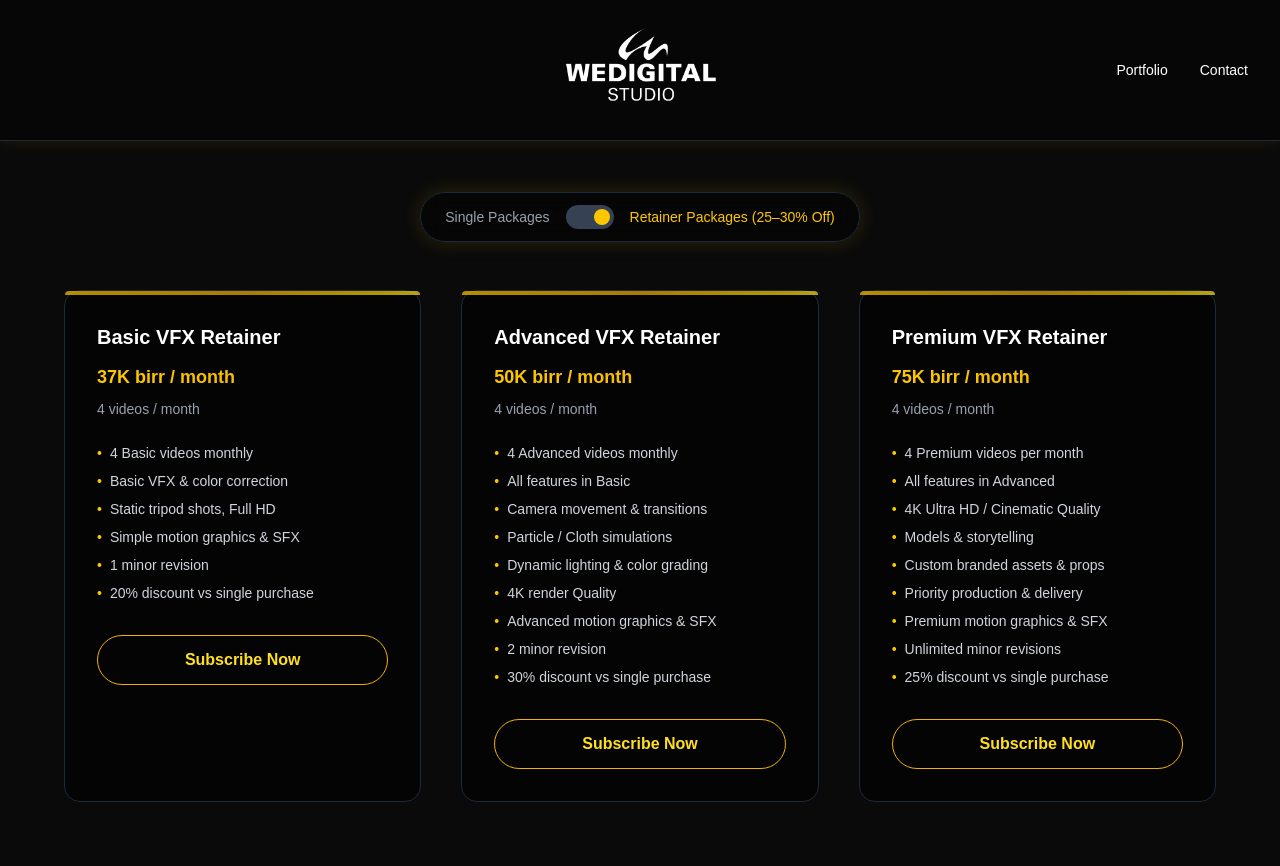
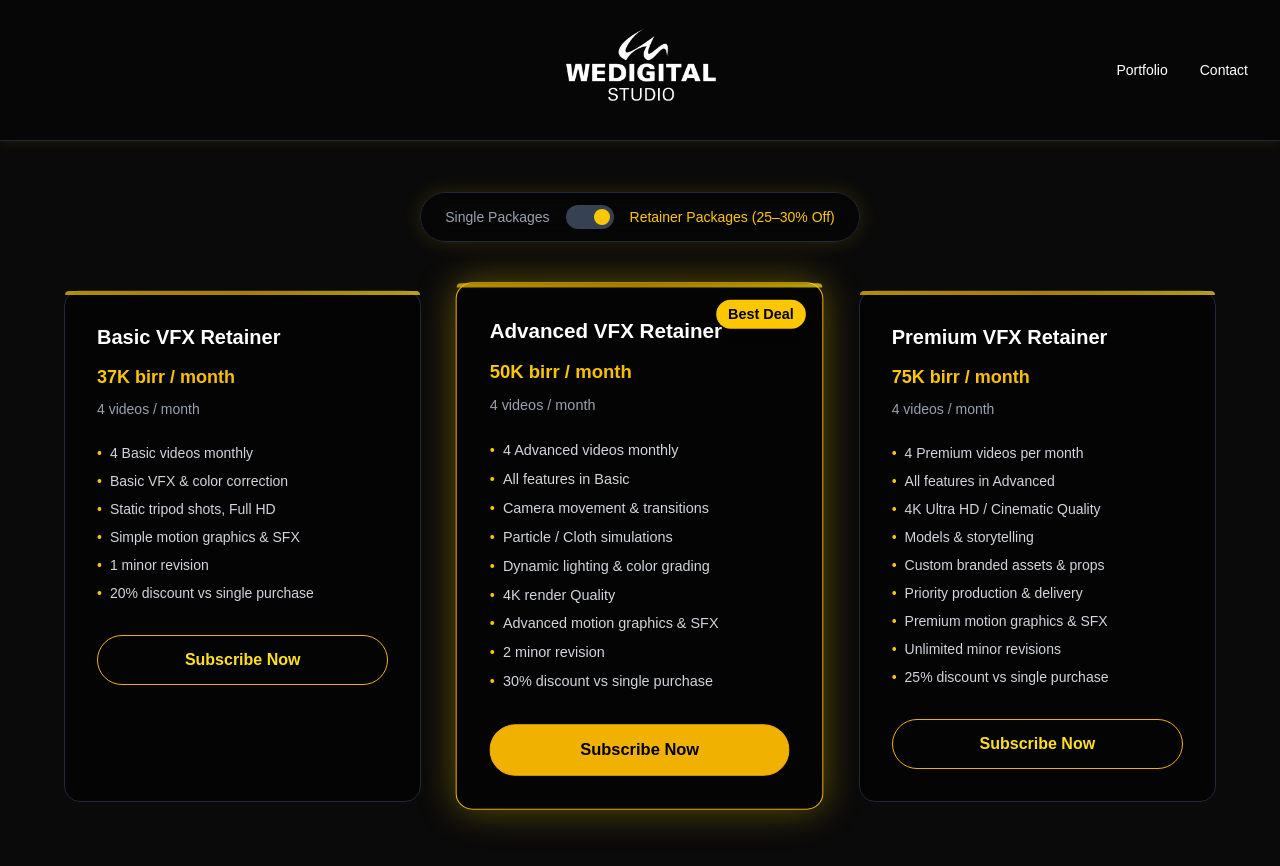
Before and after one commit to AbelaXV/Wedigital-Studio, a Next.js app: page / in a window 1280 px wide. Both pictures are taken after a click on the element 589 px from the left and 217 px from the top of the page. Built offline with nearby package versions, Linux system fonts and the light colour scheme.

Commit message:
Update page.tsx

```diff
--- a/src/app/page.tsx
+++ b/src/app/page.tsx
@@ -17,7 +17,6 @@ export default function Home() {
         "Simple motion graphics",
         "Basic sound design",
         "1 minor revision",
-
       ],
       link: "https://docs.google.com/forms/d/e/1FAIpQLSdNjF__Avi9aIOXhXTBl68pTkMkjguCfC1Ps4Ki6vFLcnGe6Q/viewform?usp=pp_url&entry.1600566181=Basic+VFX+Single",
     },
@@ -32,7 +31,6 @@ export default function Home() {
         "Dynamic lighting & color grading",
         "4K Render Available",
         "2 minor revision",
-
       ],
       link: "https://docs.google.com/forms/d/e/1FAIpQLSdNjF__Avi9aIOXhXTBl68pTkMkjguCfC1Ps4Ki6vFLcnGe6Q/viewform?usp=pp_url&entry.1600566181=Advanced+VFX+Single",
     },
@@ -47,7 +45,6 @@ export default function Home() {
         "Optional branded props",
         "Priority production & delivery",
         "Unlimited minor revisions",
-
       ],
       link: "https://docs.google.com/forms/d/e/1FAIpQLSdNjF__Avi9aIOXhXTBl68pTkMkjguCfC1Ps4Ki6vFLcnGe6Q/viewform?usp=pp_url&entry.1600566181=Premium+VFX+Single",
     },
@@ -84,6 +81,7 @@ export default function Home() {
         "30% discount vs single purchase",
       ],
       link: "https://docs.google.com/forms/d/e/1FAIpQLSdNjF__Avi9aIOXhXTBl68pTkMkjguCfC1Ps4Ki6vFLcnGe6Q/viewform?usp=pp_url&entry.1600566181=Advanced+VFX+Retainer",
+      badge: "Best Deal",
     },
     {
       title: "Premium VFX Retainer",
@@ -110,7 +108,6 @@ export default function Home() {
     <div className="min-h-screen bg-[#0a0a0a] text-white flex flex-col items-center px-6 pb-16">
       {/* === NAVBAR === */}
       <nav className="w-full flex justify-between items-center py-4 px-6 md:px-16 bg-black/30 backdrop-blur-md fixed top-0 z-50 border-b border-gray-800 shadow-[0_0_15px_rgba(255,215,0,0.1)]">
-        {/* Logo (left on mobile, center on tablet/desktop) */}
         <div className="flex-1 flex justify-start md:justify-center">
           <img
             src="/logo.png"
@@ -119,7 +116,6 @@ export default function Home() {
           />
         </div>
 
-        {/* Nav links */}
         <div className="absolute right-8 flex items-center gap-8 text-sm font-medium">
           <Link href="/portfolio" className="hover:text-yellow-400 transition">
             Portfolio
@@ -164,13 +160,26 @@ export default function Home() {
 
         {/* Package Cards */}
         <div className="grid grid-cols-1 sm:grid-cols-2 lg:grid-cols-3 gap-10 w-full max-w-6xl">
-          {packages.map((pkg, index) => (
+          {packages.map((pkg, index) => {
+            const isBestDeal = pkg.badge === "Best Deal";
+            return (
               <div
                 key={index}
-              className="relative bg-black/60 border border-gray-800 rounded-2xl p-8 hover:border-yellow-400/60 hover:shadow-[0_0_25px_rgba(255,215,0,0.25)] transition duration-300"
+                className={`relative bg-black/60 border rounded-2xl p-8 transition duration-300 ${
+                  isBestDeal
+                    ? "border-yellow-500 shadow-[0_0_35px_rgba(255,215,0,0.35)] scale-[1.03]"
+                    : "border-gray-800 hover:border-yellow-400/60 hover:shadow-[0_0_25px_rgba(255,215,0,0.25)]"
+                }`}
               >
                 {/* Gold Glow Top Border */}
-              <div className="absolute top-0 left-0 right-0 h-1 bg-gradient-to-r from-yellow-400 via-yellow-500 to-yellow-300 rounded-t-2xl opacity-70" />
+                <div className="absolute top-0 left-0 right-0 h-1 bg-gradient-to-r from-yellow-400 via-yellow-500 to-yellow-300 rounded-t-2xl opacity-70 z-0" />
+
+                {/* Best Deal Badge */}
+                {pkg.badge && (
+                  <div className="absolute top-4 right-4 bg-yellow-400 text-black font-bold px-3 py-1 rounded-full text-sm shadow-lg z-10">
+                    {pkg.badge}
+                  </div>
+                )}
 
                 <h2 className="text-xl font-semibold mb-3">{pkg.title}</h2>
                 <p className="text-lg font-bold bg-gradient-to-r from-yellow-400 to-yellow-500 bg-clip-text text-transparent mb-2">
@@ -190,12 +199,18 @@ export default function Home() {
                   href={pkg.link}
                   target="_blank"
                   rel="noopener noreferrer"
-                className="block w-full text-center py-3 rounded-full border border-yellow-500 text-yellow-300 font-semibold hover:bg-yellow-500 hover:text-black transition"
+                  className={`block w-full text-center py-3 rounded-full font-semibold transition-all duration-200
+                    ${
+                      isBestDeal
+                        ? "bg-yellow-500 text-black border border-yellow-500 hover:bg-yellow-400 hover:text-black"
+                        : "border border-yellow-500 text-yellow-300 hover:bg-yellow-500 hover:text-black"
+                    }`}
                 >
                   Subscribe Now
                 </a>
               </div>
-          ))}
+            );
+          })}
         </div>
       </div>
     </div>
```
Lines whose indentation alone changed are shown as unchanged.
